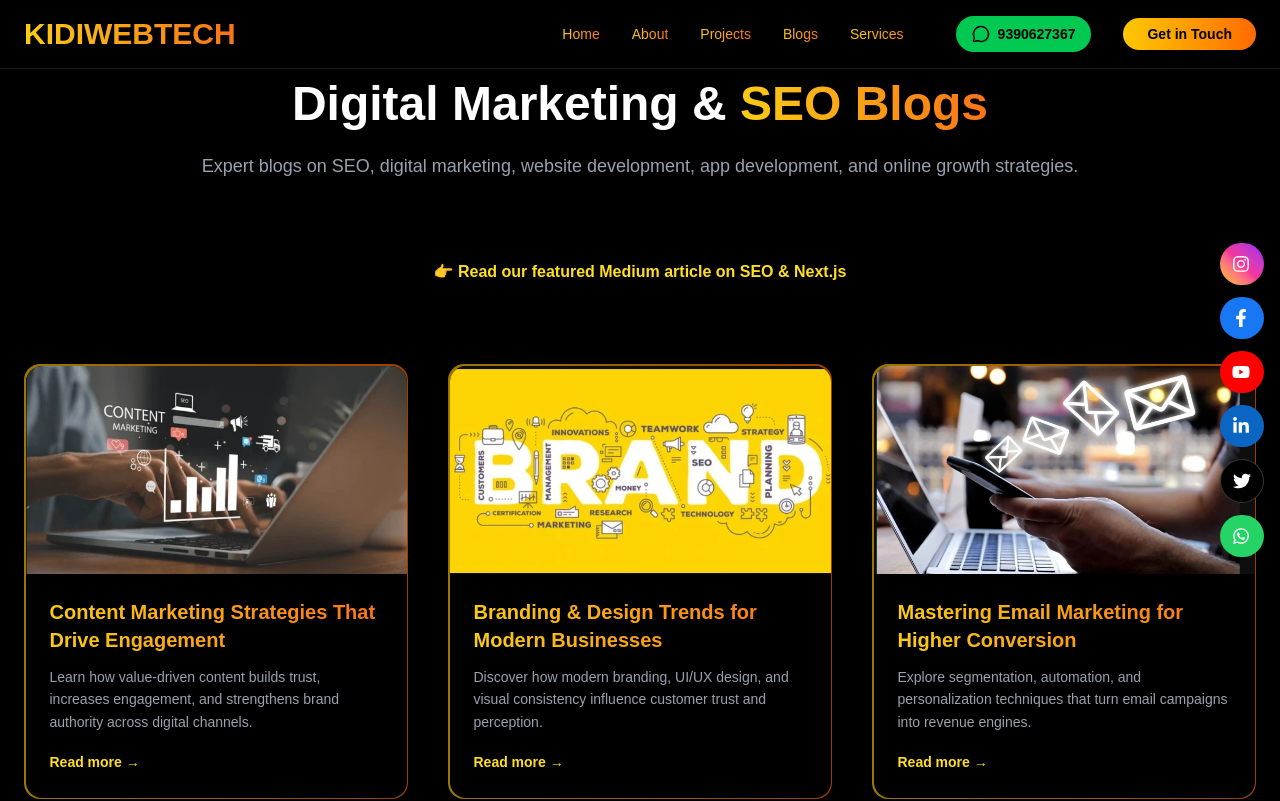
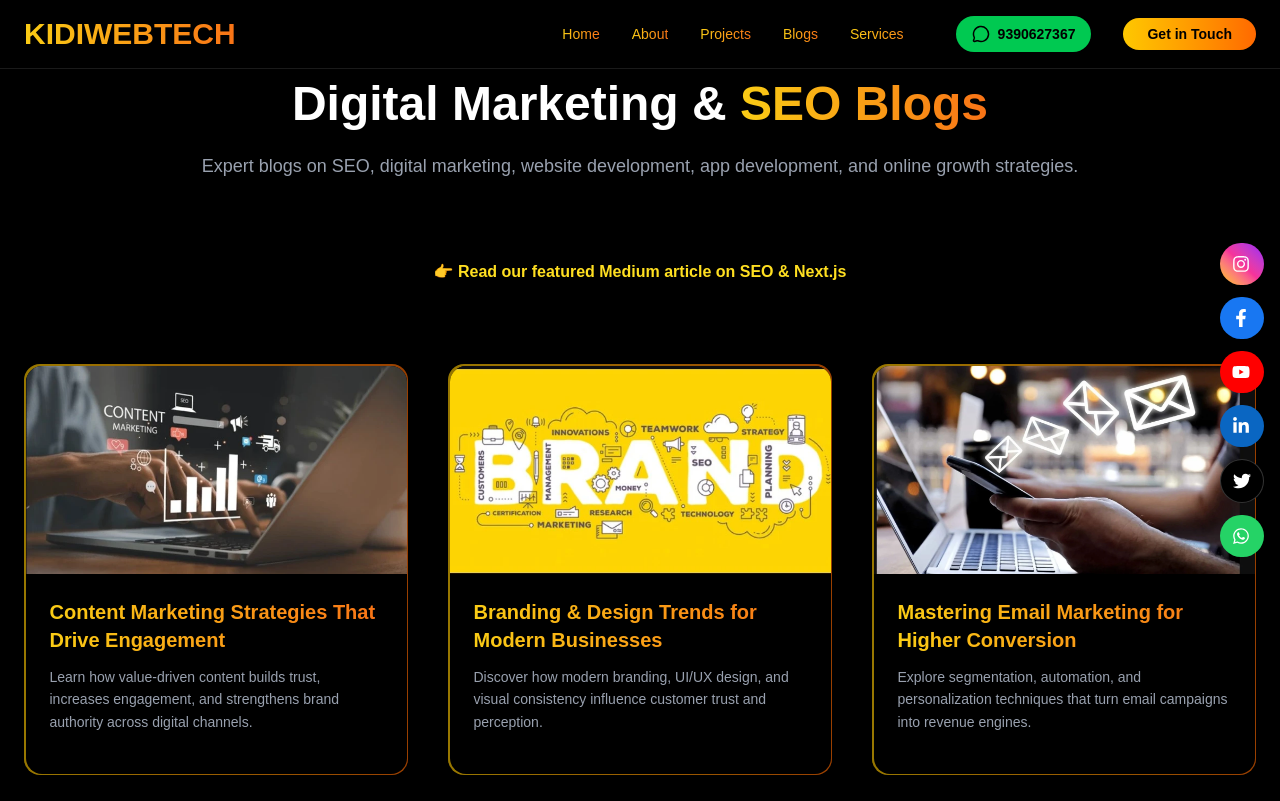
Before and after one commit to saikiranyalavarthi/kidi-web-tech, a Next.js app: page /blogs in a window 1280 px wide. Shown: the top 801 px of the page. Built offline with nearby package versions, Linux system fonts and the light colour scheme.

Commit message:
first commit

```diff
--- a/src/app/blogs/page.js
+++ b/src/app/blogs/page.js
@@ -133,9 +133,9 @@ export default function BlogPage() {
                 </p>
 
                 {/* INTERNAL BACKLINK (SEO BOOST) */}
-                <span className="text-yellow-300 text-sm font-semibold">
+                {/* <span className="text-yellow-300 text-sm font-semibold">
                   Read more →
-                </span>
+                </span> */}
               </div>
             </Link>
 
```
